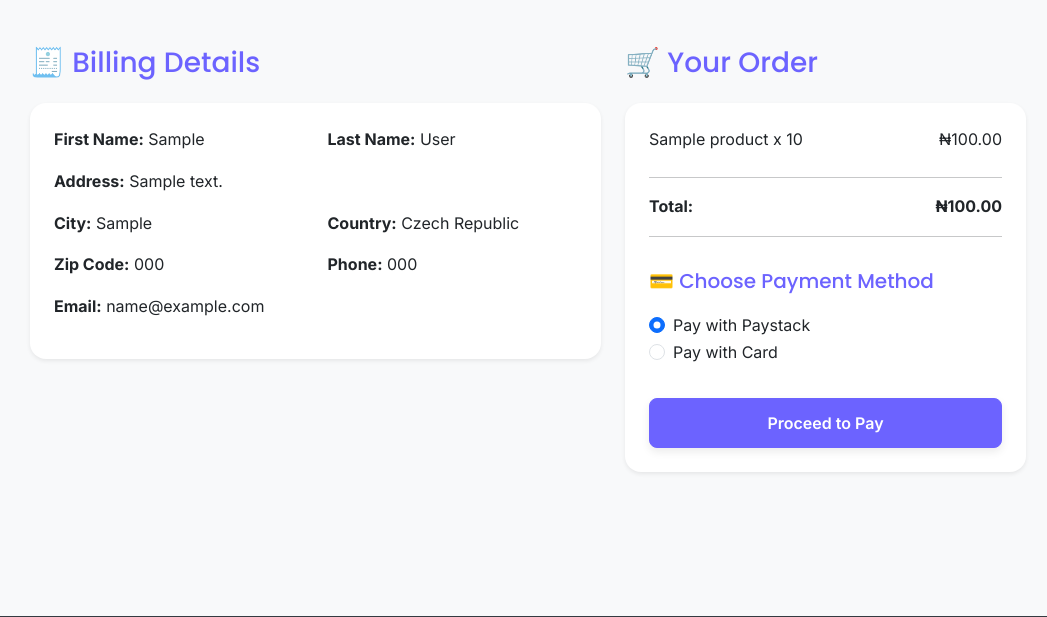
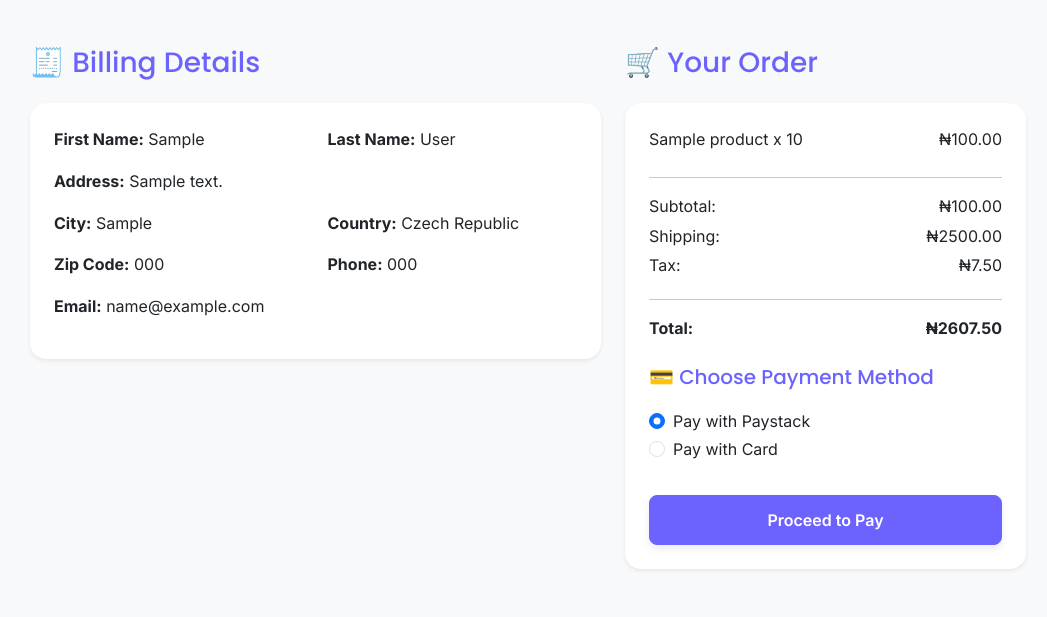
Before and after one commit to Dhamilare/eStore, a Django app: page /payment-methods/ in a window 1280 px wide. Shown: the part 137-754 px from the top of the page, without its empty margins (112-1159 px from the left). Run offline with Django 5.2, Linux system fonts and the light colour scheme; a user stored in the database is signed in; tables that the repository leaves empty hold one stand-in row (values such as "Sample post"); data that the repository does not hold is empty; some libraries are stand-ins or nearby versions.

Commit message:
continious integration

```diff
--- a/eCommApp/models.py
+++ b/eCommApp/models.py
@@ -8,6 +8,7 @@ from phonenumber_field.modelfields import PhoneNumberField
 from django.utils import timezone
 from django.db.models import Avg
 from django.core.exceptions import ValidationError
+from django.conf import settings
 
 
 # --- Utility Functions ---
@@ -205,6 +206,16 @@ class Order(models.Model):
     def get_total_price(self):
         return sum(item.get_final_price() for item in self.order_items.all())
 
+    def get_shipping(self):
+        return settings.SHIPPING_COST
+
+    def get_tax(self):
+        return self.get_total_price() * settings.TAX_RATE
+
+    def get_grand_total(self):
+        return self.get_total_price() + self.get_shipping() + self.get_tax()
+
+
     def save(self, *args, **kwargs):
         send_status_email_flag = False
         is_newly_shipped = False
--- a/eCommApp/templates/payment.html
+++ b/eCommApp/templates/payment.html
@@ -40,14 +40,26 @@
                         </div>
                     {% endfor %}
                     <hr>
-                    <div class="d-flex justify-content-between">
-                        <strong>Total:</strong>
-                        <strong>₦{{ orders.get_total_price|floatformat:2 }}</strong>
+                    <div class="d-flex justify-content-between mb-1">
+                        <span>Subtotal:</span>
+                        <span>₦{{ orders.get_total_price|floatformat:2 }}</span>
+                    </div>
+                    <div class="d-flex justify-content-between mb-1">
+                        <span>Shipping:</span>
+                        <span>₦{{ shipping|floatformat:2 }}</span>
+                    </div>
+                    <div class="d-flex justify-content-between mb-1">
+                        <span>Tax:</span>
+                        <span>₦{{ tax|floatformat:2 }}</span>
                     </div>
                     <hr>
+                    <div class="d-flex justify-content-between fw-bold">
+                        <strong>Total:</strong>
+                        <strong>₦{{ grand_total|floatformat:2 }}</strong>
+                    </div>
 
                     <!-- Payment Method -->
-                    <h5 class="mt-3">💳 Choose Payment Method</h5>
+                    <h5 class="mt-4">💳 Choose Payment Method</h5>
                     <div class="form-check">
                         <input class="form-check-input" type="radio" name="payment_method" id="paystack_option" value="paystack" checked>
                         <label class="form-check-label" for="paystack_option">Pay with Paystack</label>
@@ -67,14 +79,14 @@
 {% endblock %}
 
 {% block extra_js %}
-<!-- Paystack JS CDN -->
+<!-- Paystack JS -->
 <script src="https://js.paystack.co/v1/inline.js"></script>
 
 <script>
 function submitPayment() {
     const paymentMethod = document.querySelector('input[name="payment_method"]:checked').value;
     const email = "{{ bill_address.email|escapejs }}";
-    const amount = Math.round(parseFloat("{{ orders.get_total_price|floatformat:'2' }}") * 100);  // Kobo
+    const amount = Math.round(parseFloat("{{ grand_total|floatformat:'2' }}") * 100);  // In kobo
     const ref = "{{ unique_ref|escapejs }}";
 
     if (paymentMethod === "paystack") {
@@ -92,7 +104,7 @@ function submitPayment() {
             }
         });
         handler.openIframe();
-    } else if (paymentMethod === "card") {
+    } else {
         alert("💳 Card gateway coming soon. Using Paystack for now.");
     }
 }
--- a/eCommApp/views.py
+++ b/eCommApp/views.py
@@ -527,44 +527,55 @@ def success_view(request):
 class PaymentMethodsView(LoginRequiredMixin, TemplateView):
     template_name = 'payment.html'
 
-    @transaction.atomic
     def get_context_data(self, **kwargs):
         context = super().get_context_data(**kwargs)
         user = self.request.user
+        cart = getattr(user, 'cart', None)
 
-        # Try to get unpaid order
+        if not cart or not cart.items.exists():
+            context['error'] = "Your cart is empty. Please add items to proceed."
+            return context
+
+        # Check if there's already an uncompleted order
         order = Order.objects.filter(user=user, ordered=False).first()
-
-        # If no unpaid order, create from cart
         if not order:
-            cart = getattr(user, 'cart', None)
-            if not cart or not cart.items.exists():
-                context['error'] = "Your cart is empty."
-                return context
-
-            order = Order.objects.create(user=user, ordered=False)
-
-            for cart_item in cart.items.all():
+            order = Order.objects.create(user=user)
+            for item in cart.items.select_related('product'):
                 OrderItem.objects.create(
                     order=order,
-                    product=cart_item.product,
-                    quantity=cart_item.quantity,
-                    price=cart_item.price_at_addition or cart_item.product.get_display_price(),
+                    product=item.product,
+                    price=item.price_at_addition or item.product.get_display_price(),
+                    quantity=item.quantity
                 )
 
-            # Optionally clear cart here or after successful payment
+            # Attach billing address
+            bill_address = BillingAddress.objects.filter(user=user).first()
+            if bill_address:
+                order.billing_address = bill_address
+                order.save()
+
+            # Clear cart
             cart.clear()
 
-        bill_address = order.billing_address or BillingAddress.objects.filter(user=user).first()
+        else:
+            bill_address = order.billing_address or BillingAddress.objects.filter(user=user).first()
+
+        # Costs
+        shipping = settings.SHIPPING_COST
+        tax = order.get_total_price() * settings.TAX_RATE
+        grand_total = order.get_total_price() + shipping + tax
+
         reference = f"ECOM-{get_random_string(12).upper()}"
 
         context.update({
             'orders': order,
             'bill_address': bill_address,
             'unique_ref': reference,
-            'paystack_public_key': config('PAYSTACK_PUBLIC_KEY', default=settings.PAYSTACK_PUBLIC_KEY),
+            'paystack_public_key': settings.PAYSTACK_PUBLIC_KEY,
+            'shipping': shipping,
+            'tax': tax,
+            'grand_total': grand_total,
         })
-
         return context
 
 
@@ -644,27 +655,26 @@ def submit_review(request, product_id):
 @login_required
 def verifyPayment(request):
     txref = request.GET.get('reference', '').strip()
-
     if not txref:
         raise Http404("Missing transaction reference.")
 
-    try:
-        order = Order.objects.get(user=request.user, ordered=False)
-    except Order.DoesNotExist:
+    # Always use latest unpaid order
+    order = Order.objects.filter(user=request.user, ordered=False).order_by('-id').first()
+    if not order:
         raise Http404("No pending order found for verification.")
 
-    # Prepare Paystack verification endpoint
+    # Prepare Paystack verify URL
     verify_url = f"https://api.paystack.co/transaction/verify/{txref}"
+    headers = {
+        'Authorization': f'Bearer {settings.PAYSTACK_SECRET_KEY}'
+    }
 
     try:
-        response = requests.get(
-            verify_url,
-            headers={'Authorization': f'Bearer {settings.PAYSTACK_SECRET_KEY}'}
-        )
+        response = requests.get(verify_url, headers=headers)
         data = response.json()
     except Exception as e:
-        print(f"[Paystack Error] Verification failed: {e}")
-        return redirect(reverse('checkout') + '?error=connection')
+        print(f"[Paystack] Request failed: {e}")
+        return redirect('checkout')
 
     if data.get('status') is True:
         trx_data = data.get('data', {})
@@ -672,16 +682,16 @@ def verifyPayment(request):
         currency = trx_data.get('currency')
         status = trx_data.get('status')
 
-        expected_amount = int(order.get_total_price() * 100)  # Paystack uses kobo
+        expected_amount = int((order.get_total_price() + settings.SHIPPING_COST + (order.get_total_price() * settings.TAX_RATE)) * 100)
 
         if status == 'success' and amount_paid == expected_amount and currency == 'NGN':
-            # Avoid duplicate payment creation
+            # Prevent duplicate creation
             if not Payment.objects.filter(reference=txref).exists():
                 card_info = trx_data.get('authorization', {})
                 payment = Payment.objects.create(
                     user=request.user,
                     reference=txref,
-                    amount=order.get_total_price(),
+                    amount=(amount_paid / 100),
                     payment_gateway='PAYSTACK',
                     card_brand=(card_info.get('brand') or 'UNKNOWN').upper(),
                     card_last_four=card_info.get('last4'),
@@ -691,11 +701,12 @@ def verifyPayment(request):
                 order.ordered = True
                 order.save()
 
+            # Store last order in session for success page
             request.session['last_order_id'] = order.id
-            return redirect(reverse('success') + '?success=1')
+            return redirect('success')  # ✅ Proper redirection
         else:
-            print(f"[Paystack Error] Status: {status}, Amount: {amount_paid}, Currency: {currency}")
-            return redirect(reverse('checkout') + '?error=validation')
+            print(f"[Paystack] Invalid payment: status={status}, amount={amount_paid}, currency={currency}")
+            return redirect('checkout')
     else:
-        print("[Paystack Error] API response invalid or failed")
-        return redirect(reverse('checkout') + '?error=api')
+        print(f"[Paystack] Failed response: {data}")
+        return redirect('checkout')
```
Also changed, not shown: eCommApp/templates/order_history.html (+8 -3 lines).
